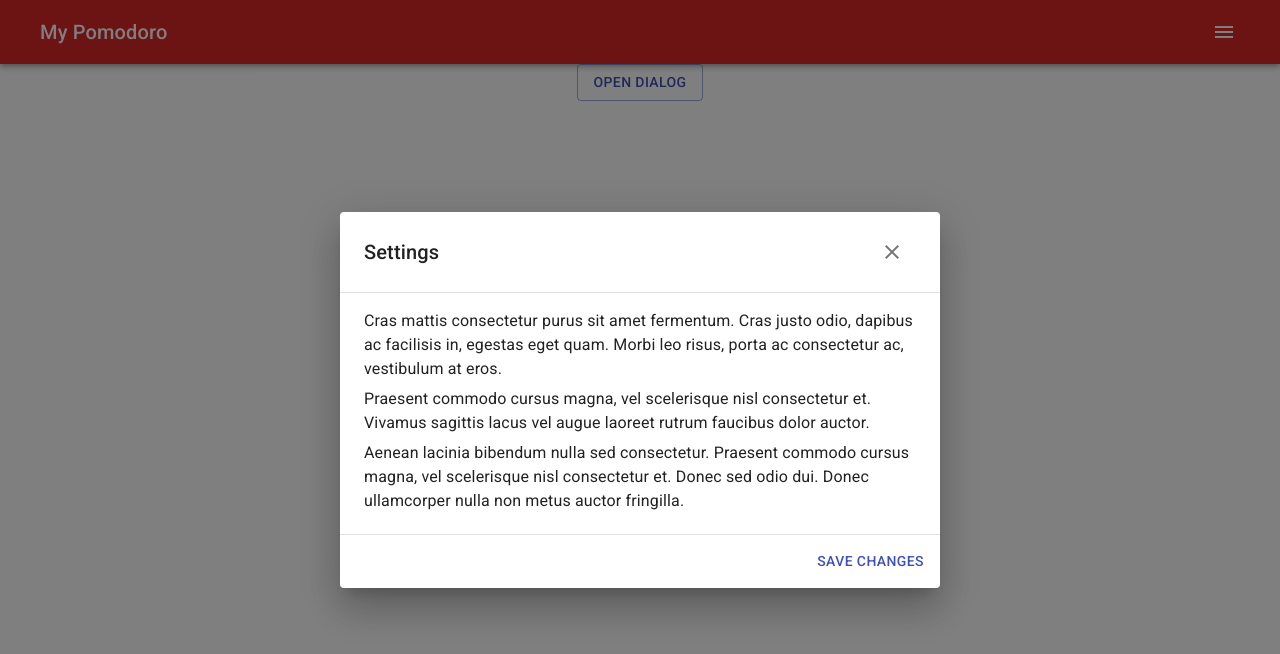
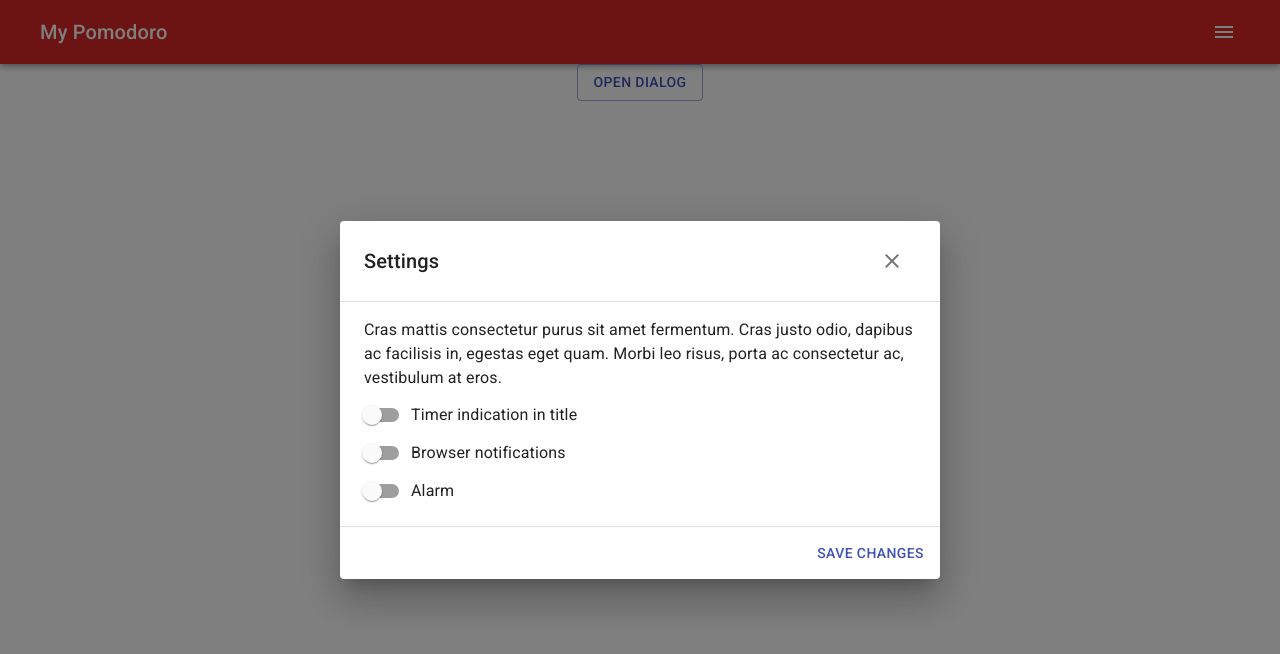
Before and after one commit to giovanizanetti/MY-POMDORO, a React (Create React App) app: page / in a window 1280 px wide. Both pictures are taken after a click on the button "OPEN DIALOG". Shown: the top 654 px of the page. Built offline with nearby package versions, Linux system fonts and the light colour scheme.

Commit message:
imp: app seetings switch buttons

```diff
--- a/src/components/Settings/index.js
+++ b/src/components/Settings/index.js
@@ -8,10 +8,14 @@ import {
   Typography,
   Icon,
   IconButton,
+  FormControl,
+  FormControlLabel,
+  FormLabel,
+  FormGroup,
+  Switch,
 } from '@material-ui/core'
 
 import { makeStyles } from '@material-ui/core/styles'
-import { FullscreenExit } from '@material-ui/icons'
 
 const useStyles = makeStyles((theme) => ({
   modalHeader: {
@@ -53,16 +57,40 @@ const Settings = () => {
             dapibus ac facilisis in, egestas eget quam. Morbi leo risus, porta
             ac consectetur ac, vestibulum at eros.
           </Typography>
-          <Typography gutterBottom>
-            Praesent commodo cursus magna, vel scelerisque nisl consectetur et.
-            Vivamus sagittis lacus vel augue laoreet rutrum faucibus dolor
-            auctor.
-          </Typography>
-          <Typography gutterBottom>
-            Aenean lacinia bibendum nulla sed consectetur. Praesent commodo
-            cursus magna, vel scelerisque nisl consectetur et. Donec sed odio
-            dui. Donec ullamcorper nulla non metus auctor fringilla.
-          </Typography>
+          <FormControl component='fieldset'>
+            <FormGroup>
+              <FormControlLabel
+                control={
+                  <Switch
+                    // checked={state.gilad}
+                    // onChange={handleChange}
+                    name='Timer indication in title'
+                  />
+                }
+                label='Timer indication in title'
+              />
+              <FormControlLabel
+                control={
+                  <Switch
+                    // checked={state.jason}
+                    // onChange={handleChange}
+                    name='Browser notifications'
+                  />
+                }
+                label='Browser notifications'
+              />
+              <FormControlLabel
+                control={
+                  <Switch
+                    // checked={state.antoine}
+                    // onChange={handleChange}
+                    name='Alarm'
+                  />
+                }
+                label='Alarm'
+              />
+            </FormGroup>
+          </FormControl>
         </DialogContent>
         <DialogActions>
           <Button autoFocus onClick={() => setOpen(false)} color='primary'>
```
Also changed, not shown: 1 other file (tests, documents, lock files or other folders).
